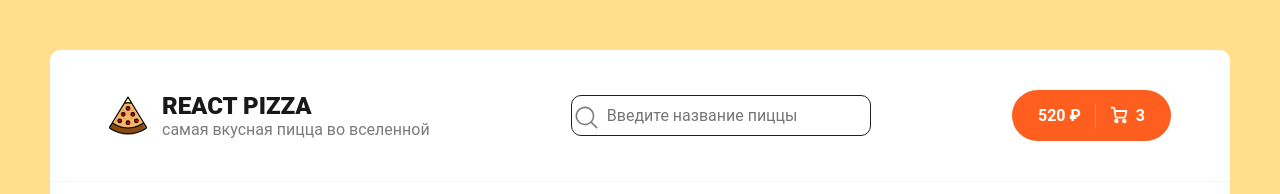
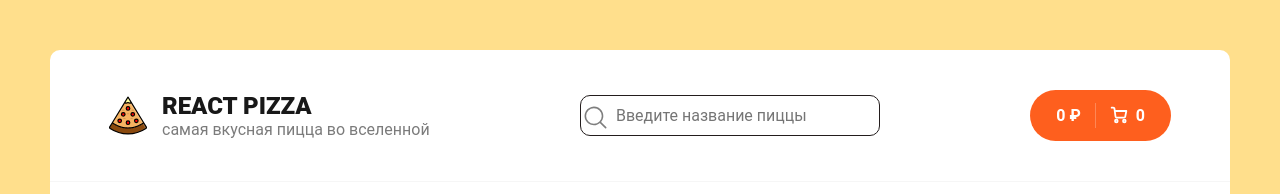
Before and after one commit to NIKITANIKINIKI/pizza, a React (Create React App) app: page / in a window 1280 px wide. Shown: the top 194 px of the page. Built offline with nearby package versions, Linux system fonts and the light colour scheme; no server answers.

Commit message:
added a new feat for cart

```diff
--- a/src/components/Card.jsx
+++ b/src/components/Card.jsx
@@ -1,10 +1,14 @@
 import {Link} from 'react-router-dom'
+import { useSelector } from 'react-redux';
 
 function Card() {
+
+  const {totalPrice, items}=useSelector((state) => state.cartSlice)
+
   return (
     <div className="header__cart">
       <Link to="/cart" className="button button--cart">
-        <span>520 ₽</span>
+        <span>{totalPrice} ₽</span>
         <div className="button__delimiter"></div>
         <svg
           width="18"
@@ -35,7 +39,7 @@ function Card() {
             strokeLinejoin="round"
           />
         </svg>
-        <span>3</span>
+        <span>{items ? items.reduce((acc, el)=>{ return acc+el.count}, 0) :'0'}</span>
       </Link>
     </div>
   );
--- a/src/components/Pizza.jsx
+++ b/src/components/Pizza.jsx
@@ -1,41 +1,64 @@
-import React from "react"
+import React from "react";
+import { useDispatch, useSelector } from "react-redux";
+import { addToCart } from "../redux/slice/cartSlice";
 
-function Pizza(props){
+function Pizza({ id, name, imageUrl, types, sizes, price }) {
+  const [pizzaSize, changeSize] = React.useState(0);
+  const [pizzaIndex, changeIndex] = React.useState(0);
 
-  const [pizzaSize, changeSize]=React.useState(0)
-  const [pizzaIndex, changeIndex]=React.useState(0)
+  const oldItem=useSelector((state) => state.cartSlice.items.find((el)=> el.id==id))
+  const dispatch = useDispatch();
 
-  const [counter, changeCounter]=React.useState(0)
+  const typePizza = ["тонкое", "традиционная"];
 
-  const typePizza=['тонкое', 'традиционная']
+  const onClickToAdd = () => {
+    const item = {
+      id,
+      name,
+      price,
+      imageUrl,
+      type: typePizza[pizzaIndex],
+      size: sizes[pizzaSize],
+      count:1
+    };
+    dispatch(addToCart(item));
+  };
 
-    return(<div className="pizza-block-center">
+  return (
+    <div className="pizza-block-center">
       <div className="pizza-block">
-    <img
-      className="pizza-block__image"
-      src={props.imageUrl}
-      alt="Pizza"
-    />
-    <h4 className="pizza-block__title">{props.name}</h4>
+        <img className="pizza-block__image" src={imageUrl} alt="Pizza" />
+        <h4 className="pizza-block__title">{name}</h4>
         <div className="pizza-block__selector">
           <ul>
-        {
-          props.types.map((el, index) => (
-            <li key={index} onClick={() => changeIndex(index)}  className={pizzaIndex===index ? 'active': ''}>{typePizza[index]}</li>
-          ))
-        }
+            {types.map((el, index) => (
+              <li
+                key={index}
+                onClick={() => changeIndex(index)}
+                className={pizzaIndex === index ? "active" : ""}
+              >
+                {typePizza[index]}
+              </li>
+            ))}
           </ul>
           <ul>
-        {
-          props.sizes.map((el, index) =>(
-            <li key={index} onClick={() => changeSize(index)}  className={pizzaSize===index ? 'active': ''}>{el} см.</li>
-          ))
-        }
+            {sizes.map((el, index) => (
+              <li
+                key={index}
+                onClick={() => changeSize(index)}
+                className={pizzaSize === index ? "active" : ""}
+              >
+                {el} см.
+              </li>
+            ))}
           </ul>
         </div>
-    <div  className="pizza-block__bottom">
-      <div className="pizza-block__price">{props.price} руб.</div>
-      <div onClick={() => changeCounter(counter+1)} className="button button--outline button--add">
+        <div className="pizza-block__bottom">
+          <div className="pizza-block__price">{price} руб.</div>
+          <div
+            onClick={onClickToAdd}
+            className="button button--outline button--add"
+          >
             <svg
               width="12"
               height="12"
@@ -49,11 +72,12 @@ function Pizza(props){
               />
             </svg>
             <span>Добавить</span>
-        <i>{counter}</i>
+            <i>{oldItem ? oldItem.count : 0}</i>
           </div>
         </div>
       </div>
-    </div>)
+    </div>
+  );
 }
 
-export default Pizza
+export default Pizza;
--- /dev/null
+++ b/src/redux/slice/cartSlice.js
@@ -0,0 +1,32 @@
+import { createSlice } from "@reduxjs/toolkit";
+
+const initialState = {
+  totalPrice: 0,
+  items: [],
+};
+
+const cartSlice = createSlice({
+  name: "cart",
+  initialState,
+  reducers: {
+    addToCart(state, action) {
+      const isItem = state.items.find((el) => el.id == action.payload.id);
+      if (isItem) {
+        isItem.count += 1;
+      } else {
+        state.items.push(action.payload);
+      }
+      state.totalPrice += Number(action.payload.price);
+    },
+    removeToCart(state, action) {
+      state.items = state.items.filter((el) => el.id !== action.payload);
+    },
+    clearCart(state) {
+      state.items = [];
+    },
+  },
+});
+
+export const { addToCart, removeToCart, clearCart } = cartSlice.actions;
+
+export default cartSlice.reducer;
--- a/src/redux/store.js
+++ b/src/redux/store.js
@@ -1,8 +1,10 @@
 import {configureStore} from '@reduxjs/toolkit'
 import filterSlice from './slice/filterSlice'
+import cartSlice from './slice/cartSlice'
 
 export const store=configureStore({
     reducer: {
-        filterSlice
+        filterSlice,
+        cartSlice
     },
 })
```
Lines whose indentation alone changed are shown as unchanged.
